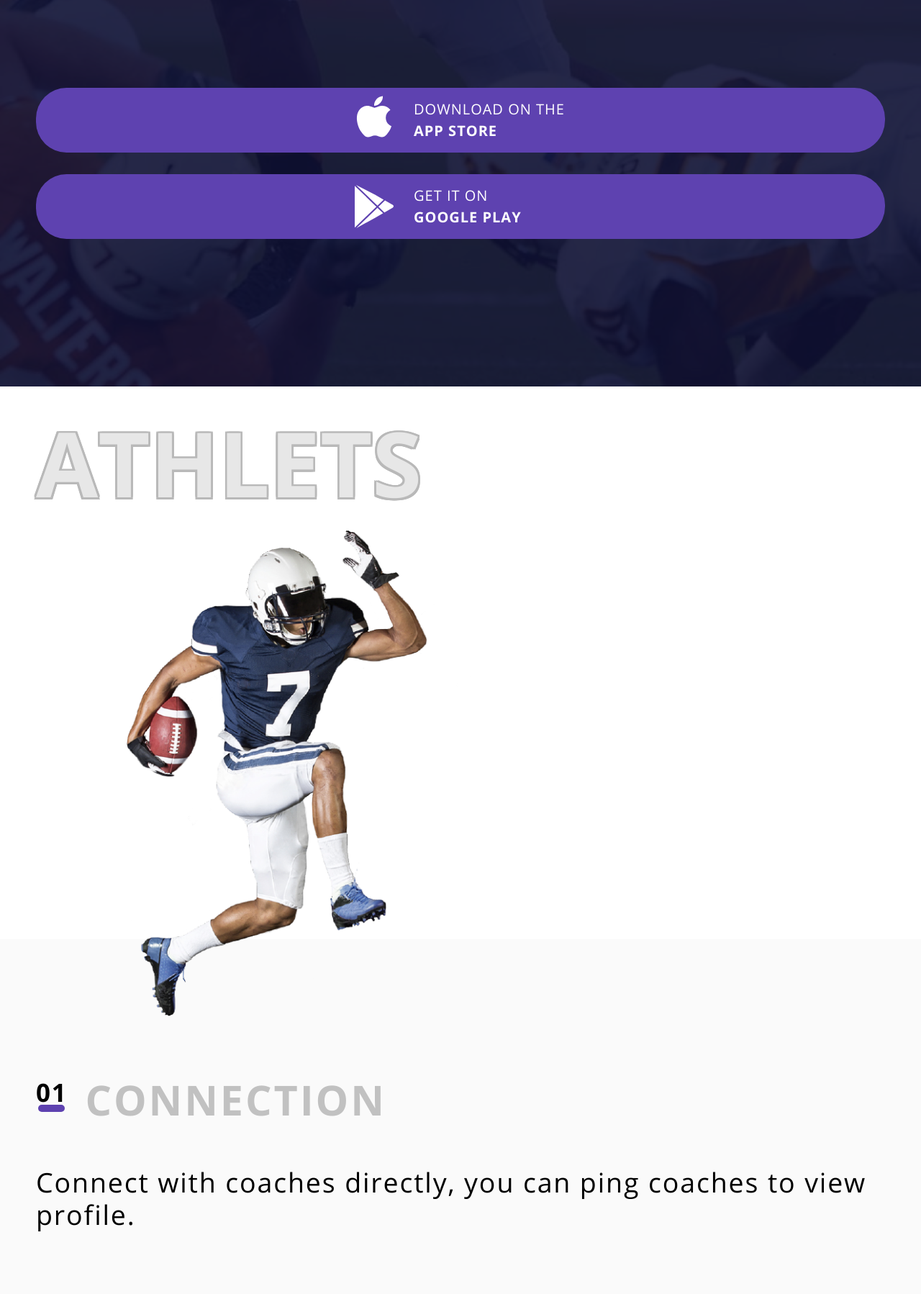
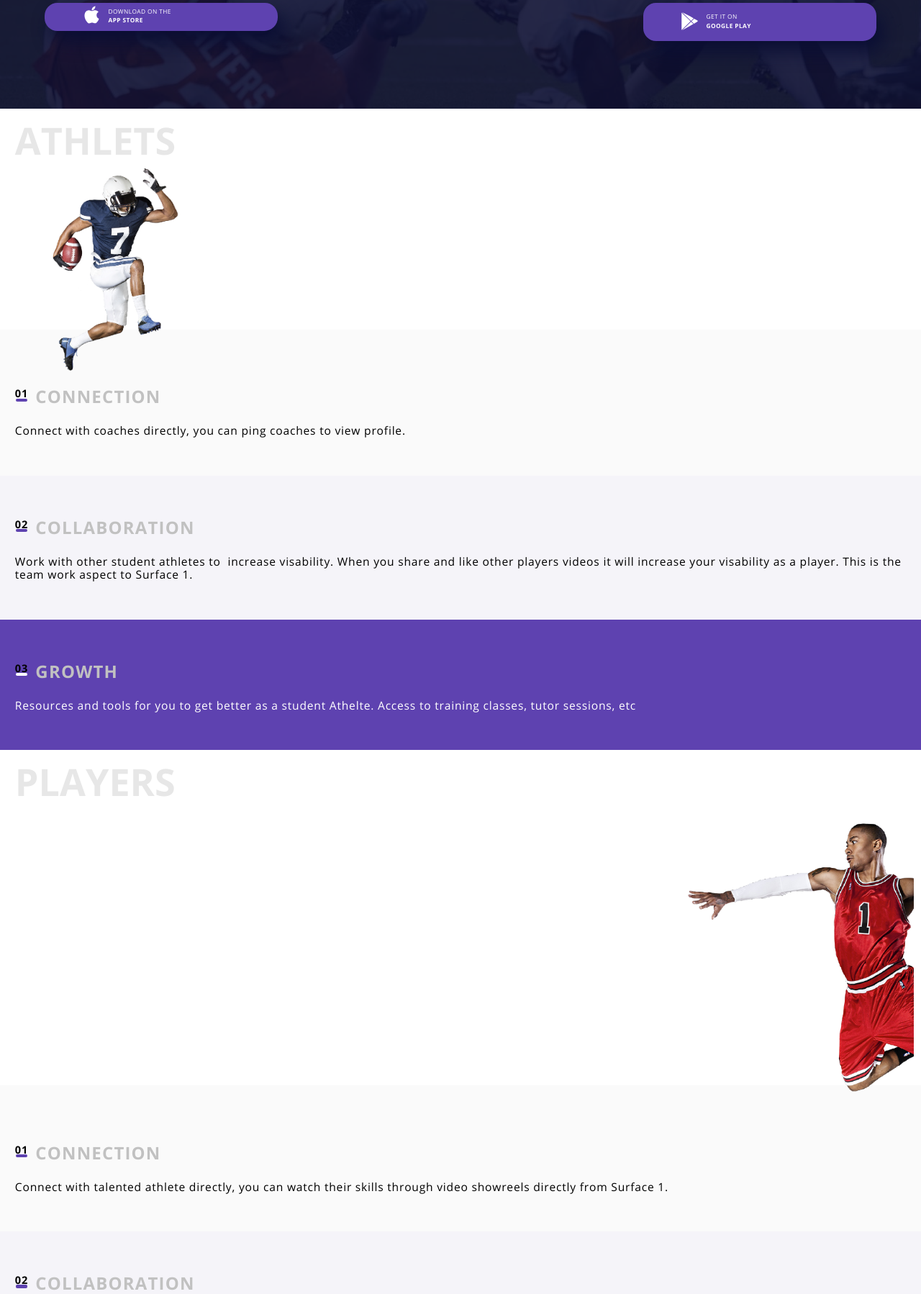
Before and after one commit to vapanov/2020-07-MQ25-DIPLOMA, a plain HTML site: page index.html in a window 1280 px wide. Shown: the part 815-2613 px from the top of the page at 72% size. Drawn offline with Linux system fonts and the light colour scheme; files whose address does not match are found by name.

Commit message:
внесены правки по рекомендациям преподавателя

```diff
--- a/css/style.css
+++ b/css/style.css
@@ -14,6 +14,8 @@ html, body {
   background-color: #ffffff;
   font-family: Open Sans, arial, sans-serif;
   font-size: 3.125vmin;
+/*  font-size: calc( (100vw - Vmin)/(Vmax - Vmin) * (Fmax - Fmin) + Fmin);
+    font-size: calc( (100vw - 480px)/(1280 - 480) * (24 - 16) + 16px);*/
 }
 .visually-hidden {
   width: 1px;
@@ -67,23 +69,24 @@ html, body {
   padding: 12.8rem 0 8.6rem;
 }
 .header__subtitle_1st-line {
-  display: block;
+/*  display: block;*/
   text-transform: uppercase;
   color: #ffffff;
   font-weight: 700;
   font-size: 2.8rem;
-  line-height: 3.132rem;
+  line-height: normal;
+/*  line-height: 3.132rem;*/
   letter-spacing: 0.154rem;
 }
 .header__subtitle_2nd-line {
   display: block;
   text-transform: uppercase;
   color: #ffffff;
-  font-weight: 700;
+/*  font-weight: 700;
   font-size: 2.8rem;
-  line-height: 3.132rem; /*этого нет в макете, взял с предыдущего элемента*/
-  letter-spacing: 0.14rem;
-  padding: 2.8rem 0 0 4.4rem;
+  line-height: 3.132rem; этого нет в макете, взял с предыдущего элемента
+  letter-spacing: 0.14rem;*/
+  padding: 1rem 0 0 4.1rem;
 /*  или прибить к правому краю?*/
 }
 .button-block{
@@ -91,22 +94,29 @@ html, body {
  /*делаем закладку на другие разрешения*/
   flex-direction: column;
   justify-content: space-between;
-  height: calc(3.5rem*2 + 1.4rem);
+/*  height: calc(3.5rem*2 + 1.4rem);*/
 }
 .apps-button {
   display: block;
-  border-radius: 1.7rem 1.7rem 1.8rem;
+  border-radius: 1.8rem;
   background-color: #5e42b0;
+  margin-bottom: 1.4rem;
+  display: -webkit-flex;
+  display: -moz-flex;
+  display: -ms-flex;
+  display: -o-flex;
+  display: flex;
+  flex-direction: row;
+  align-items: center;
+  justify-content: center;
+}
+.apps-button:nth-last-child(-n+1) {
+  margin-bottom: 0;
 }
 .apps-button:hover {
   background-color: #af4fbf;
   cursor: pointer;
-}
-.apps-button__row {
-  display: flex;
-  flex-direction: row;
-  align-items: center;
-  justify-content: center;
+  transition: 0.5s;
 }
 .apps-button__block {
   display: -webkit-flex;
@@ -119,80 +129,60 @@ html, body {
   width: 12rem;
 }
 .appl-button-logo {
-  padding-top: 0.4rem;
+  padding-top: 0.5rem;
+  padding-bottom: 0.7rem;
 }
 .goog-button-logo {
   padding-top: 0.6rem;
+  padding-bottom: 0.6rem;
 }
-.app-button-logo-svg {
+.appl-button-logo-svg {
   height: 2.4rem;
+/*  width: 2rem;
+  padding-right: 0.2rem;*/
+}
+.goog-button-logo-svg {
+  height: 2.4rem;
+/*  width: 2.2rem;*/
 }
 .app-button-text-block{
   padding: 0.8rem 0 0.8rem 1rem;
-}
-.app-button-text-1st-line {
   color: #ffffff;
   font-size: 0.8rem;
   font-weight: 400;
   text-transform: uppercase;
   letter-spacing: 0.04rem;
-  padding-bottom: 0.4rem;
 }
 .app-button-text-2nd-line {
+  display: block;
   color: #ffffff;
-  font-size: 0.8rem;
   font-weight: 700;
-  text-transform: uppercase;
-  letter-spacing: 0.04rem;
+  padding-top: 0.4rem;
 }
 
+/*стили основной контентной области*/
 .main {
   background: #ffffff;
   color: #000000;
 }
-.person {
-  position: relative;
-}
+.person {}
 .person__title {
   display: block;
-  padding: 0 2rem;
+  padding: 1.7rem 2rem 1.3rem;
   color: #e7e7e7;
   font-size: 5rem;
   font-weight: 700;
   text-transform: uppercase;
-  text-shadow:  /*вариант обводки :) */
-    -0   -0.1rem 0   #B9B9B9,
-     0   -0.1rem 0   #B9B9B9,
-    -0    0.1rem 0   #B9B9B9,
-     0    0.1rem 0   #B9B9B9,
-    -0.1rem -0   0   #B9B9B9,
-     0.1rem -0   0   #B9B9B9,
-    -0.1rem  0   0   #B9B9B9,
-     0.1rem  0   0   #B9B9B9,
-    -0.1rem -0.1rem 0   #B9B9B9,
-     0.1rem -0.1rem 0   #B9B9B9,
-    -0.1rem  0.1rem 0   #B9B9B9,
-     0.1rem  0.1rem 0   #B9B9B9,
-    -0.1rem -0.1rem 0   #B9B9B9,
-     0.1rem -0.1rem 0   #B9B9B9,
-    -0.1rem  0.1rem 0   #B9B9B9,
-     0.1rem  0.1rem 0   #B9B9B9;
-}
-.person-margins {
-  padding-top: 1.7rem;
-  padding-bottom: 24rem;
 }
 .person__picture-block-foot {
-  position: absolute;
-  top: 8rem;
-  left: 7rem;
-  z-index: 3
+  padding-left: 7rem;
+  padding-right: 6rem;
+  margin-bottom: -5.5rem;
+  min-height: 7rem;
 }
 .person__picture-footballer{
   width: 19.2rem;
-}
-.person__picture-basketballer{
-  width: 30.2rem;
+  min-height: 10rem;
 }
 .person__point-1 {
   background-color: #fafafa;
@@ -207,13 +197,13 @@ html, body {
   flex-direction: row;
   padding-bottom: 2.5rem;
 }
-.person__presubtitle-block {
+/*.person__presubtitle-block {
   display: -webkit-flex;
   display: -moz-flex;
   display: -ms-flex;
   display: -o-flex;
   display: flex;
-}
+}*/
 .person__presubtitle {
   display: block;
   color: #000000;
@@ -221,6 +211,7 @@ html, body {
   font-weight: 700;
   text-transform: uppercase;
   letter-spacing: 0.07rem;
+  padding-right: 1rem;
 }
 .person__presubtitle:after {
   content: "";
@@ -234,7 +225,6 @@ html, body {
 .person__presubtitle-inverse:after {
   background-color: #ffffff;
 }
-
 .person__subtitle {
   display: -webkit-flex;
   display: -moz-flex;
@@ -246,7 +236,7 @@ html, body {
   font-weight: 700;
   text-transform: uppercase;
   letter-spacing: 0.115rem;
-  padding-left: 1rem;
+/*  padding-left: 1rem;*/
 }
 .person__description {
   color: #000000;
@@ -270,11 +260,24 @@ html, body {
   color: #ffffff;
 }
 .person__picture-block-bask {
-  position: absolute;
-  top: 8rem;
-  right: 1rem;
-  z-index: 3
-  /*поигрался с разрешениями и думаю, что привязать его лучше к правому краю?*/
+  display: -webkit-flex;
+  display: -moz-flex;
+  display: -ms-flex;
+  display: -o-flex;
+  display: flex;
+  -webkit-flex-direction: row;
+  -moz-flex-direction: row;
+  -ms-flex-direction: row;
+  -o-flex-direction: row;
+  flex-direction: row;
+  justify-content: flex-end;
+  padding-left: 1rem;
+  padding-right: 1rem;
+  margin-bottom: -2.4rem;
+  min-height: 5rem;
+}
+.person__picture-basketballer{
+  width: 30.2rem;
 }
 .person__presubtitle-inverse-players {
   color: #8765dd;
@@ -290,7 +293,8 @@ html, body {
 .actions__block {}
 /*эти картинки - не контентные, может быть убрать их в бэкграунд?*/
 .actions__pic {
-  width: 100vw;
+/*  min-width: 32rem; а нужен ли?*/
+  min-height: 10rem;
   position: relative;
 }
 .action__picture {
@@ -344,23 +348,6 @@ html, body {
   letter-spacing: 0.14rem;
   font-weight: 700;
   text-transform: uppercase;
-  text-shadow:
-    -0   -0.1rem 0   #B9B9B9,
-     0   -0.1rem 0   #B9B9B9,
-    -0    0.1rem 0   #B9B9B9,
-     0    0.1rem 0   #B9B9B9,
-    -0.1rem -0   0   #B9B9B9,
-     0.1rem -0   0   #B9B9B9,
-    -0.1rem  0   0   #B9B9B9,
-     0.1rem  0   0   #B9B9B9,
-    -0.1rem -0.1rem 0   #B9B9B9,
-     0.1rem -0.1rem 0   #B9B9B9,
-    -0.1rem  0.1rem 0   #B9B9B9,
-     0.1rem  0.1rem 0   #B9B9B9,
-    -0.1rem -0.1rem 0   #B9B9B9,
-     0.1rem -0.1rem 0   #B9B9B9,
-    -0.1rem  0.1rem 0   #B9B9B9,
-     0.1rem  0.1rem 0   #B9B9B9;
 }
 .actions__title-margins {
   padding-bottom: 2.3rem;
@@ -413,6 +400,7 @@ html, body {
   width: 6rem;
 }
 .footer__subtitle-box {
+  display: block;
   padding: 5.5rem 0 7.6rem;
   margin: 0 auto;
 }
@@ -438,3 +426,91 @@ html, body {
 .footer__text-logo {
   padding-top: 8.2rem;
 }
+/*медиазапрос для планшетов*/
+@media (min-width: 768px) and (max-width: 1919px) {
+  html, body {
+    font-size: 1.3020833vmin;
+  }
+  .header {
+    background: url(../img/football_1280.jpg);
+    padding: 4rem 6rem 9rem;
+  }
+  .text_logo {
+    width: 20.5rem;
+  }
+  .header__subtitle-box {
+    padding: 18.72rem 0 30.2rem;
+  }
+  .header__subtitle_1st-line {
+    font-size: 6.4rem;
+/*  line-height: 3.132rem авокод ошибается?*/;
+    letter-spacing: 0.352rem;
+  }
+  .header__subtitle_2nd-line {
+    font-size: 6.4rem;
+    line-height: normal /* 3.132rem ошибка в выдаче авкодом?*/;
+    letter-spacing: 0.352rem;
+    padding: 2.5rem 0 0 10.5rem;
+  }
+  .button-block{
+  flex-direction: row;
+  justify-content: space-between;
+  }
+  .apps-button {
+    display: flex;
+    border-radius: 1.7rem 1.7rem 1.8rem;
+    box-shadow: 0.8rem 1.4rem 2.4rem #0a0e34;
+    background-color: #5e42b0;
+    min-width: 31.1rem;
+  }
+.apps-button:hover {
+  background-color: #af4fbf;
+  cursor: pointer;
+}
+.apps-button__row {
+  display: flex;
+  flex-direction: row;
+  align-items: center;
+  justify-content: center;
+}
+.apps-button__block {
+  display: -webkit-flex;
+  display: -moz-flex;
+  display: -ms-flex;
+  display: -o-flex;
+  display: flex;
+  align-items: flex-start;
+  justify-content: flex-start;
+  width: 21rem;
+}
+.appl-button-logo {
+  padding-top: 0.4rem;
+  padding-bottom: 0.8rem;
+}
+.goog-button-logo {
+  padding-top: 0.6rem;
+  padding-bottom: 0.6rem;
+}
+.app-button-logo-svg {
+  height: 2.4rem;
+}
+.app-button-text-block{
+  padding: 0.8rem 0 0.8rem 1rem;
+}
+.app-button-text-1st-line {
+  color: #ffffff;
+  font-size: 0.8rem;
+  font-weight: 400;
+  text-transform: uppercase;
+  letter-spacing: 0.04rem;
+  padding-bottom: 0.4rem;
+}
+.app-button-text-2nd-line {
+  color: #ffffff;
+  font-size: 0.8rem;
+  font-weight: 700;
+  text-transform: uppercase;
+  letter-spacing: 0.04rem;
+}
+
+}
--- a/index.html
+++ b/index.html
@@ -6,7 +6,7 @@
     <!-- кодировка страницы -->
     <meta http-equiv="Content-type" content="text/html;charset=UTF-8">
     <!-- запрещаем масштабы -->
-    <meta name="viewport" content="width=device-width, initial-scale=1.0, user-scalable=0"> <!-- нужны ли здесь ещё и minimum-scale=1.0, maximum-scale=1.0 ? -->
+    <meta name="viewport" content="width=device-width, initial-scale=1.0, maximum-scale=1.0, user-scalable=0"> <!-- нужны ли здесь ещё и minimum-scale=1.0 ? -->
     <!-- подключаем CSS -->
     <!-- обнуляемся -->
     <link rel="stylesheet" href="css/style_nullify.css">
@@ -41,8 +41,8 @@
 <!-- титл хедера -->
         <div class="header__subtitle-box">
           <h1 class="header__title visually-hidden">surface</h1>
-          <h2 class="header__subtitle_1st-line">be recruited</h2>
-          <h2 class="header__subtitle_2nd-line">play college sports</h2>
+          <h2 class="header__subtitle_1st-line">be recruited
+            <span class="header__subtitle_2nd-line">play college sports</span></h2>
         </div>
 <!-- конец титла хедера -->
 
@@ -50,21 +50,19 @@
         <div class="button-block">
             <!-- первая кнопка -->
             <a href="#" class="apps-button">
-              <div class="apps-button__row">
                 <div class="apps-button__block">
                   <div class="appl-button-logo">
-                    <svg xmlns="http://www.w3.org/2000/svg" viewBox="0 0 170 170" class="app-button-logo-svg">
+                    <svg xmlns="http://www.w3.org/2000/svg" viewBox="0 0 170 170" class="appl-button-logo-svg">
                       <g fill="#fff" fill-rule="evenodd">
                       <path d="M150.37 130.25c-2.45 5.66-5.35 10.87-8.71 15.66-4.58 6.53-8.33 11.05-11.22 13.56-4.48 4.12-9.28 6.23-14.42 6.35-3.69 0-8.14-1.05-13.32-3.18-5.197-2.12-9.973-3.17-14.34-3.17-4.58 0-9.492 1.05-14.746 3.17-5.262 2.13-9.5 3.24-12.742 3.35-4.93.21-9.842-1.96-14.746-6.52-3.13-2.73-7.045-7.41-11.735-14.04-5.03-7.08-9.168-15.29-12.41-24.65-3.47-10.11-5.21-19.9-5.21-29.378 0-10.857 2.346-20.22 7.045-28.068C27.508 57.03 32.42 52.06 38.57 48.41s12.793-5.51 19.948-5.63c3.915 0 9.05 1.21 15.43 3.59 6.36 2.39 10.446 3.6 12.237 3.6 1.34 0 5.877-1.416 13.57-4.24 7.275-2.617 13.415-3.7 18.445-3.274 13.63 1.1 23.87 6.473 30.68 16.153-12.19 7.385-18.22 17.73-18.1 31 .11 10.338 3.86 18.94 11.23 25.77 3.34 3.17 7.07 5.62 11.22 7.36-.9 2.61-1.85 5.11-2.86 7.51zM119.11 7.24c0 8.102-2.96 15.667-8.86 22.67-7.12 8.323-15.732 13.133-25.07 12.374-.12-.972-.19-1.995-.19-3.07 0-7.778 3.387-16.102 9.4-22.908 3.002-3.446 6.82-6.31 11.45-8.597 4.62-2.253 8.99-3.498 13.1-3.71.12 1.082.17 2.165.17 3.24z"/>
                       </g>
                     </svg>
                   </div>
                   <div class="app-button-text-block">
-                    <div class="app-button-text-1st-line">download on the</div>
-                    <div class="app-button-text-2nd-line">app store</div>
+                      download on the
+                      <span class="app-button-text-2nd-line">app store</span>
                   </div>
                 </div>
-              </div>
             </a>
             <!-- конец первой кнопки -->
             <!-- вторая кнопка -->
@@ -72,15 +70,15 @@
               <div class="apps-button__row">
                 <div class="apps-button__block">
                   <div class="goog-button-logo">
-                    <svg xmlns="http://www.w3.org/2000/svg" viewBox="0 0 505.499 505.499"  class="app-button-logo-svg">
+                    <svg xmlns="http://www.w3.org/2000/svg" viewBox="0 0 505.499 505.499"  class="goog-button-logo-svg">
                       <g fill="#fff" fill-rule="evenodd">
                       <path d="M471.497 234.466l-92.082-53.135-75.733 73.208 69.215 66.907 98.6-56.91c5.43-3.133 8.677-8.756 8.677-15.03 0-6.275-3.245-11.898-8.677-15.04zM363.785 172.3l-101.332-58.497L40.375 0l250.828 242.47M44.063 505.5l218.77-120.512 94.435-54.515-66.065-63.87M25.56 9.815l-.236 489.67L278.72 254.534"/>
                     </g>
                     </svg>
                   </div>
                   <div class="app-button-text-block">
-                    <div class="app-button-text-1st-line">get it on</div>
-                    <div class="app-button-text-2nd-line">google play</div>
+                    get it on
+                      <span class="app-button-text-2nd-line">google play</span>
                   </div>
                 </div>
               </div>
@@ -98,7 +96,7 @@
 
 <!-- начало блока атлеты -->
       <section class="person">
-        <h2 class="person__title person-margins">ATHLETS</h2>
+        <h2 class="person__title">ATHLETS</h2>
 <!-- начало картинки футболиста -->
         <div class="person__picture-block-foot">
           <picture class="person__picture-footballer">
@@ -112,10 +110,7 @@
 <!-- начало первого блока дескрипта атлеты -->
           <div class="person__point-1">
             <div class="person_title-block">
-              <div class="person__presubtitle-block">
-                <span class="person__presubtitle">01</span>
-              </div>
-              <h3 class="person__subtitle">CoNNection</h3>
+              <h3 class="person__subtitle"><span class="person__presubtitle">01</span>CoNNection</h3>
             </div>
             <p class="person__description">Connect with coaches directly, you can ping coaches to view profile.</p>
           </div>
@@ -123,10 +118,7 @@
 <!-- начало второго блока дескрипта атлеты -->
           <div class="person__point-2">
             <div class="person_title-block">
-              <div class="person__presubtitle-block">
-                <span class="person__presubtitle">02</span>
-              </div>
-              <h3 class="person__subtitle">Collaboration</h3>
+              <h3 class="person__subtitle"><span class="person__presubtitle">02</span>Collaboration</h3>
             </div>
             <p class="person__description">Work with other student athletes to  increase visability. When you share and like other players videos it will increase your visability as a player. This is the team work aspect to Surface 1.</p>
           </div>
@@ -134,10 +126,7 @@
 <!-- начало третьего блока дескрипта атлеты -->
           <div class="person__point-3-athletes">
             <div class="person_title-block">
-              <div class="person__presubtitle-block">
-                <span class="person__presubtitle person__presubtitle-inverse">03</span>
-              </div>
-              <h3 class="person__subtitle">Growth</h3>
+              <h3 class="person__subtitle"><span class="person__presubtitle person__presubtitle-inverse">03</span>Growth</h3>
             </div>
             <p class="person__description person__description-inverse-at">Resources and tools for you to get better as a student Athelte. Access to training classes, tutor sessions, etc</p>
           </div>
@@ -147,7 +136,7 @@
 
 <!-- начало блока игроков -->
       <section class="person">
-        <h2 class="person__title person-margins">PLAYERS</h2>
+        <h2 class="person__title">PLAYERS</h2>
 <!-- начало картинки баскетболиста -->
         <div class="person__picture-block-bask">
           <picture class="person__picture-basketballer">
@@ -161,10 +150,7 @@
 <!-- начало первого блока дескрипта атлеты -->
           <div class="person__point-1">
             <div class="person_title-block">
-              <div class="person__presubtitle-block">
-                <span class="person__presubtitle">01</span>
-              </div>
-              <h3 class="person__subtitle">CoNNection</h3>
+              <h3 class="person__subtitle"><span class="person__presubtitle">01</span>CoNNection</h3>
             </div>
             <p class="person__description">Connect with talented athlete directly, you can watch their skills through video showreels directly from Surface 1.</p>
           </div>
@@ -172,10 +158,7 @@
 <!-- начало второго блока дескрипта атлеты -->
           <div class="person__point-2">
             <div class="person_title-block">
-              <div class="person__presubtitle-block">
-                <span class="person__presubtitle">02</span>
-              </div>
-              <h3 class="person__subtitle">Collaboration</h3>
+              <h3 class="person__subtitle"><span class="person__presubtitle">02</span>Collaboration</h3>
             </div>
             <p class="person__description">Work with recruiter to increase your chances of findingtalented athlete.</p>
           </div>
@@ -183,10 +166,7 @@
 <!-- начало третьего блока дескрипта атлеты -->
           <div class="person__point-3-players">
             <div class="person_title-block">
-              <div class="person__presubtitle-block">
-                <span class="person__presubtitle person__presubtitle-inverse-players">03</span>
-              </div>
-              <h3 class="person__subtitle">Growth</h3>
+              <h3 class="person__subtitle"><span class="person__presubtitle person__presubtitle-inverse-players">03</span>Growth</h3>
             </div>
             <p class="person__description person__description-inverse-at">Save your time, recruit proper athlets for your team.</p>
           </div>
@@ -281,7 +261,7 @@
 <!-- сабтайтлы футера -->
       <div class="footer__subtitle-box">
         <h2 class="footer__title">download app</h2>
-        <h2 class="footer__subtitle">show everyone what you can do!</h2>
+        <p class="footer__subtitle">show everyone what you can do!</p>
       </div>
 <!-- конец сабтайтлов футера -->
 
@@ -289,21 +269,19 @@
         <div class="button-block">
             <!-- первая кнопка -->
             <a href="#" class="apps-button">
-              <div class="apps-button__row">
                 <div class="apps-button__block">
                   <div class="appl-button-logo">
-                    <svg xmlns="http://www.w3.org/2000/svg" viewBox="0 0 170 170" class="app-button-logo-svg">
+                    <svg xmlns="http://www.w3.org/2000/svg" viewBox="0 0 170 170" class="appl-button-logo-svg">
                       <g fill="#fff" fill-rule="evenodd">
                       <path d="M150.37 130.25c-2.45 5.66-5.35 10.87-8.71 15.66-4.58 6.53-8.33 11.05-11.22 13.56-4.48 4.12-9.28 6.23-14.42 6.35-3.69 0-8.14-1.05-13.32-3.18-5.197-2.12-9.973-3.17-14.34-3.17-4.58 0-9.492 1.05-14.746 3.17-5.262 2.13-9.5 3.24-12.742 3.35-4.93.21-9.842-1.96-14.746-6.52-3.13-2.73-7.045-7.41-11.735-14.04-5.03-7.08-9.168-15.29-12.41-24.65-3.47-10.11-5.21-19.9-5.21-29.378 0-10.857 2.346-20.22 7.045-28.068C27.508 57.03 32.42 52.06 38.57 48.41s12.793-5.51 19.948-5.63c3.915 0 9.05 1.21 15.43 3.59 6.36 2.39 10.446 3.6 12.237 3.6 1.34 0 5.877-1.416 13.57-4.24 7.275-2.617 13.415-3.7 18.445-3.274 13.63 1.1 23.87 6.473 30.68 16.153-12.19 7.385-18.22 17.73-18.1 31 .11 10.338 3.86 18.94 11.23 25.77 3.34 3.17 7.07 5.62 11.22 7.36-.9 2.61-1.85 5.11-2.86 7.51zM119.11 7.24c0 8.102-2.96 15.667-8.86 22.67-7.12 8.323-15.732 13.133-25.07 12.374-.12-.972-.19-1.995-.19-3.07 0-7.778 3.387-16.102 9.4-22.908 3.002-3.446 6.82-6.31 11.45-8.597 4.62-2.253 8.99-3.498 13.1-3.71.12 1.082.17 2.165.17 3.24z"/>
                       </g>
                     </svg>
                   </div>
                   <div class="app-button-text-block">
-                    <div class="app-button-text-1st-line">download on the</div>
-                    <div class="app-button-text-2nd-line">app store</div>
+                      download on the
+                      <span class="app-button-text-2nd-line">app store</span>
                   </div>
                 </div>
-              </div>
             </a>
             <!-- конец первой кнопки -->
             <!-- вторая кнопка -->
@@ -311,15 +289,15 @@
               <div class="apps-button__row">
                 <div class="apps-button__block">
                   <div class="goog-button-logo">
-                    <svg xmlns="http://www.w3.org/2000/svg" viewBox="0 0 505.499 505.499"  class="app-button-logo-svg">
+                    <svg xmlns="http://www.w3.org/2000/svg" viewBox="0 0 505.499 505.499"  class="goog-button-logo-svg">
                       <g fill="#fff" fill-rule="evenodd">
                       <path d="M471.497 234.466l-92.082-53.135-75.733 73.208 69.215 66.907 98.6-56.91c5.43-3.133 8.677-8.756 8.677-15.03 0-6.275-3.245-11.898-8.677-15.04zM363.785 172.3l-101.332-58.497L40.375 0l250.828 242.47M44.063 505.5l218.77-120.512 94.435-54.515-66.065-63.87M25.56 9.815l-.236 489.67L278.72 254.534"/>
                     </g>
                     </svg>
                   </div>
                   <div class="app-button-text-block">
-                    <div class="app-button-text-1st-line">get it on</div>
-                    <div class="app-button-text-2nd-line">google play</div>
+                    get it on
+                      <span class="app-button-text-2nd-line">google play</span>
                   </div>
                 </div>
               </div>
```
